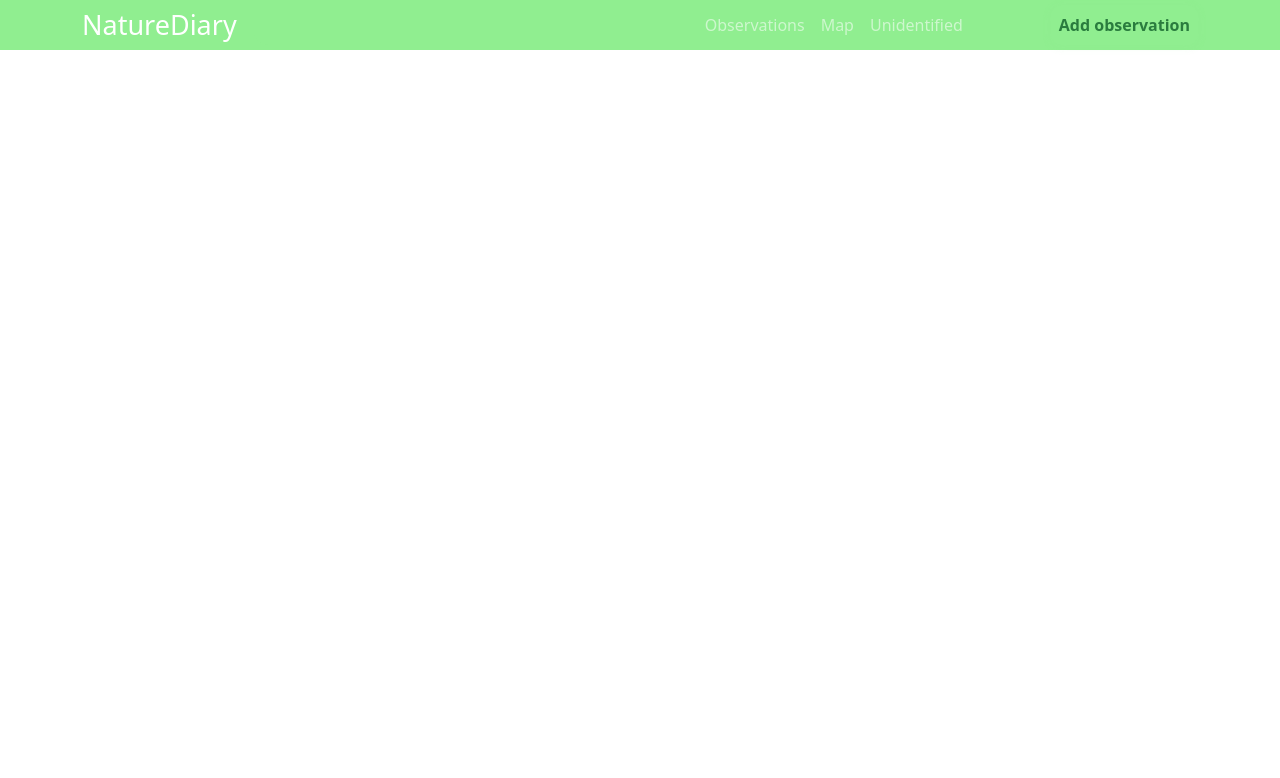
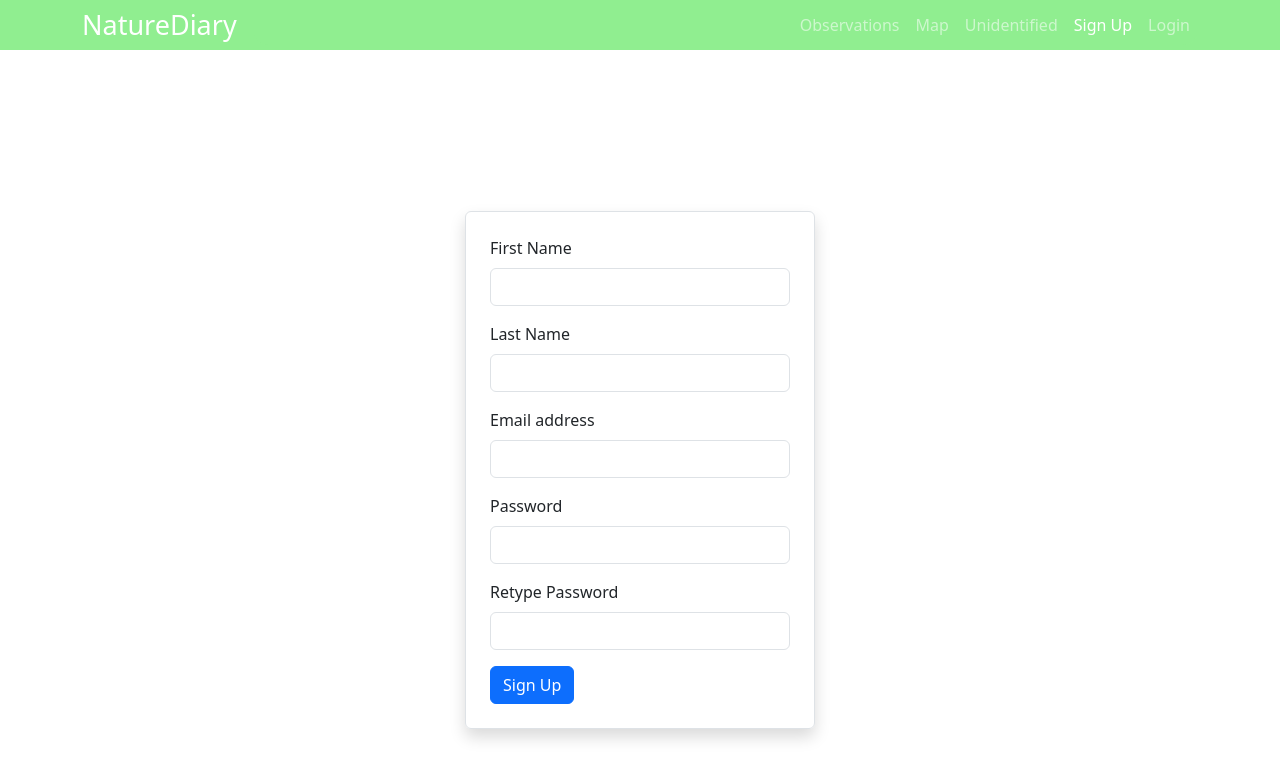
Before and after one commit to markreni/nature-diary-frontend, a React (Vite) app: page /signup in a window 1280 px wide. Shown: the top 778 px of the page. Built offline with nearby package versions, Linux system fonts and the light colour scheme; a web font is replaced by a local one.

Commit message:
chore: Add login form and conditional rendering

```diff
--- a/package.json
+++ b/package.json
@@ -11,13 +11,15 @@
   },
   "dependencies": {
     "@tanstack/react-query": "^5.90.2",
+    "axios": "^1.13.1",
     "bootstrap": "^5.3.8",
     "react": "^19.1.1",
     "react-bootstrap": "^2.10.10",
     "react-dom": "^19.1.1",
     "react-icons": "^5.5.0",
     "react-router-bootstrap": "^0.26.3",
-    "react-router-dom": "^7.9.3"
+    "react-router-dom": "^7.9.3",
+    "validator": "^13.15.20"
   },
   "devDependencies": {
     "@eslint/js": "^9.36.0",
--- a/src/App.tsx
+++ b/src/App.tsx
@@ -19,6 +19,8 @@ import {
 import type { ObservationType } from './types/types.ts'
 import Observation from './components/Observation.tsx'
 import observations from './observations.ts'
+import SignUp from './pages/SignUpForm.tsx'
+import Login from './pages/Login.tsx'
 
 
 
@@ -76,6 +78,8 @@ const App = () => {
                 <Route path="/map" element={<div></div>} />
                 <Route path="/questions" element={<QuestionForm />}  />
                 <Route path="/add" element={<AdditionForm addObservation={addObservation} />}  />
+                <Route path="/signup" element={<SignUp />}  />
+                <Route path="/login" element={<Login />}  />
               </Routes>
             </div>
         </div>
--- a/src/components/NavBar.tsx
+++ b/src/components/NavBar.tsx
@@ -1,10 +1,18 @@
-import { Container, Nav, Navbar } from "react-bootstrap"
-import { LinkContainer } from "react-router-bootstrap"
-import '../assets/styles/global.css'
+import { Container, Nav, Navbar } from "react-bootstrap";
+import { LinkContainer } from "react-router-bootstrap";
+import "../assets/styles/global.css";
+import { useNavigate } from "react-router-dom";
 
 const NavBar = () => {
-    return(
-        <Navbar data-bs-theme="dark" fixed="top" className="light-green-navbar" expand="lg">
+  const user: string | null = window.localStorage.getItem("user");
+  const navigate = useNavigate();
+  return (
+    <Navbar
+      data-bs-theme="dark"
+      fixed="top"
+      className="light-green-navbar"
+      expand="lg"
+    >
       <Container>
         <Navbar.Brand className="nav-bar-logo">
           <LinkContainer to="/">
@@ -23,16 +31,41 @@ const NavBar = () => {
             <LinkContainer to="/unidentified" className="nav-bar-link">
               <Nav.Link>Unidentified</Nav.Link>
             </LinkContainer>
+
+            {!user && (
+              <>
+                <LinkContainer to="/signup" className="nav-bar-link">
+                  <Nav.Link>Sign Up</Nav.Link>
+                </LinkContainer>
+                <LinkContainer to="/login" className="nav-bar-link">
+                  <Nav.Link>Login</Nav.Link>
+                </LinkContainer>
+              </>
+            )}
+
+            {user && (
+              <Nav.Link
+                onClick={() => {
+                  localStorage.removeItem("user");
+                  navigate("/");
+                }}
+                className="nav-bar-link"
+              >
+                Logout
+              </Nav.Link>
+            )}
           </Nav>
+          {user && (
             <Nav className="nav-bar-add-link">
               <LinkContainer to="/questions">
                 <Nav.Link>Add observation</Nav.Link>
               </LinkContainer>
             </Nav>
+          )}
         </Navbar.Collapse>
       </Container>
     </Navbar>
-    )
-}
+  );
+};
 
-export default NavBar
+export default NavBar;
--- /dev/null
+++ b/src/pages/Login.tsx
@@ -0,0 +1,53 @@
+import { useState } from 'react';
+import Button from 'react-bootstrap/Button';
+import Form from 'react-bootstrap/Form';
+import type { AxiosResponse } from "axios"
+import type { IResponse, Icredentials } from "../types/types";
+import authService from "../services/login"
+import { useNavigate } from "react-router-dom"
+
+function Login() {
+
+  const [email, setEmail] = useState("")
+  const [password, setPassword] = useState("")
+
+  const navigate = useNavigate()
+
+  const submitHandler = async (e: React.FormEvent<HTMLFormElement>) => {
+    e.preventDefault()
+    try {
+      const credentials: Icredentials = { email, password }
+        const response: AxiosResponse<IResponse> = await authService.login(
+         credentials
+        )
+        console.log(response.data.firstName)
+
+        localStorage.setItem("user", response.data.firstName)
+        navigate("/questions")
+    } catch (error: unknown ) {
+      console.log(error)
+    }
+  }
+
+  return (
+    <div className="d-flex justify-content-center align-items-center vh-60">
+      <div className="border rounded p-4 shadow" style={{ width: "350px" }}>
+    <Form onSubmit={submitHandler}>
+      <Form.Group className="mb-3" controlId="email">
+        <Form.Label>Email address</Form.Label>
+        <Form.Control type="email" value={email} onChange={(e) => {setEmail(e.target.value)}}  />
+      </Form.Group>
+      <Form.Group className="mb-3" controlId="password">
+        <Form.Label>Password</Form.Label>
+        <Form.Control type="password" value={password} onChange={(e) => {setPassword(e.target.value)}}  />
+      </Form.Group>
+      <Button variant="primary" type="submit">
+        Login
+      </Button>
+    </Form>
+    </div>
+    </div>
+  );
+}
+
+export default Login;
--- /dev/null
+++ b/src/pages/SignUpForm.tsx
@@ -0,0 +1,63 @@
+import { useState } from 'react';
+import Button from 'react-bootstrap/Button';
+import Form from 'react-bootstrap/Form';
+import type { AxiosResponse } from "axios"
+import type { IsignUp, IResponse } from "../types/types";
+import authService from "../services/signup"
+
+function SignUpForm() {
+
+  const [firstName, setFirstName] = useState("")
+  const [lastName, setLastName] = useState("")
+  const [email, setEmail] = useState("")
+  const [password, setPassword] = useState("")
+  const [retypePassword, setRetypePassword] = useState("")
+
+  const submitHandler = async (e: React.FormEvent<HTMLFormElement>) => {
+    e.preventDefault()
+    try {
+      const signUp: IsignUp = { firstName, lastName, email, password }
+        const response: AxiosResponse<IResponse> = await authService.signUp(
+         signUp
+        )
+        console.log(response.data)
+    } catch (error: unknown ) {
+      console.log(error)
+    }
+  }
+
+  return (
+    <div className="d-flex justify-content-center align-items-center vh-100">
+      <div className="border rounded p-4 shadow" style={{ width: "350px" }}>
+    <Form onSubmit={submitHandler}>
+      <Form.Group className="mb-3" controlId="firstName">
+        <Form.Label>First Name</Form.Label>
+        <Form.Control type="text" value={firstName} onChange={(e) => {setFirstName(e.target.value)}}  />
+      </Form.Group>
+      <Form.Group className="mb-3" controlId="lastName">
+        <Form.Label>Last Name</Form.Label>
+        <Form.Control type="text" value={lastName} onChange={(e) => {setLastName(e.target.value)}}  />
+      </Form.Group>
+      <Form.Group className="mb-3" controlId="email">
+        <Form.Label>Email address</Form.Label>
+        <Form.Control type="email" value={email} onChange={(e) => {setEmail(e.target.value)}}  />
+      </Form.Group>
+      <Form.Group className="mb-3" controlId="password">
+        <Form.Label>Password</Form.Label>
+        <Form.Control type="password" value={password} onChange={(e) => {setPassword(e.target.value)}}  />
+      </Form.Group>
+      <Form.Group className="mb-3" controlId="retypePassword">
+        <Form.Label>Retype Password</Form.Label>
+        <Form.Control type="password" value={retypePassword} onChange={(e) => {setRetypePassword(e.target.value)}} />
+      </Form.Group>
+
+      <Button variant="primary" type="submit">
+        Sign Up
+      </Button>
+    </Form>
+    </div>
+    </div>
+  );
+}
+
+export default SignUpForm;
--- /dev/null
+++ b/src/services/api.ts
@@ -0,0 +1,7 @@
+import axios from "axios";
+
+const api = axios.create({
+  baseURL: "http://localhost:8000/",
+});
+
+export default api;
--- /dev/null
+++ b/src/services/login.ts
@@ -0,0 +1,12 @@
+import api from "../services/api";
+import type { AxiosResponse } from "axios";
+import type { Icredentials } from "../types/types";
+
+const baseUrl = "api/v1/auth/login";
+
+const login = async (credentials: Icredentials): Promise<AxiosResponse> => {
+  const response: AxiosResponse = await api.post(baseUrl, credentials);
+  return response;
+};
+
+export default { login };
--- /dev/null
+++ b/src/services/signup.ts
@@ -0,0 +1,12 @@
+import api from "../services/api";
+import type { AxiosResponse } from "axios";
+import type { IsignUp, IResponse } from "../types/types";
+
+const baseUrl = "/api/v1/auth/signup";
+
+const signUp = async (signUp: IsignUp): Promise<AxiosResponse> => {
+  const response: AxiosResponse<IResponse> = await api.post(baseUrl, signUp);
+  return response;
+};
+
+export default { signUp };
```
Also changed, not shown: src/types/types.ts (+31 -4 lines), 1 other file (tests, documents, lock files or other folders). Lines whose indentation alone changed are shown as unchanged.
